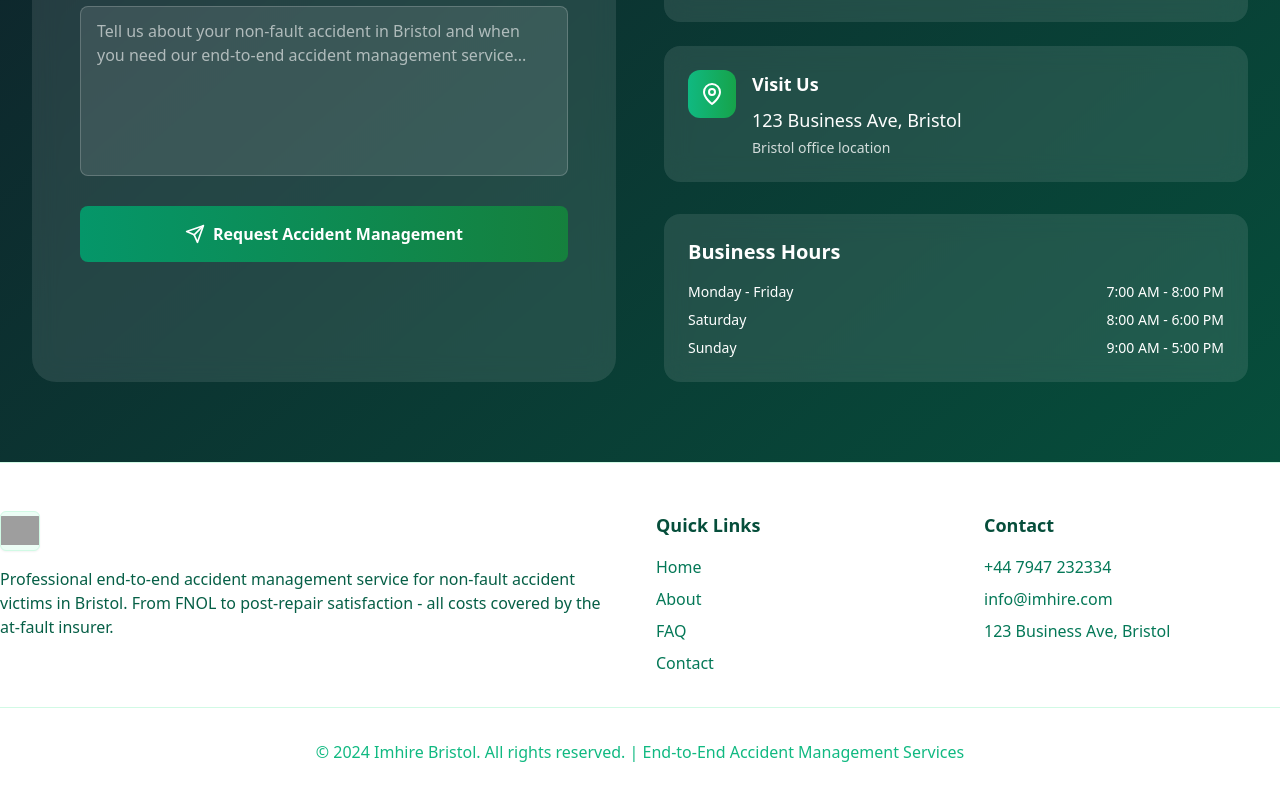
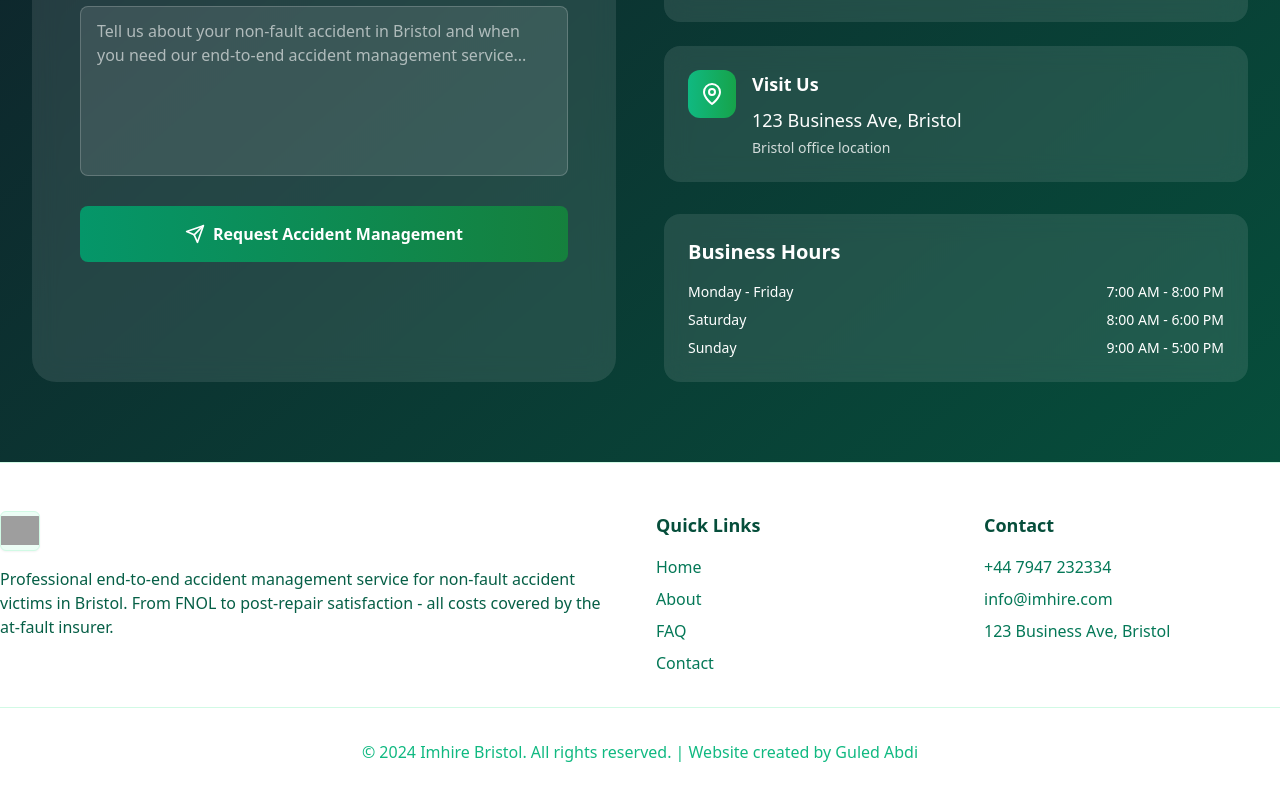
Before and after one commit to Gulzey/ImHire, a React (Vite) app: page / in a window 1280 px wide. Shown: the part 4434-5234 px from the top of the page. Built offline with nearby package versions, Linux system fonts and the light colour scheme; grey boxes are pictures that could not be loaded.

Commit message:
Update footer with creator tag

```diff
--- a/src/App.jsx
+++ b/src/App.jsx
@@ -76,7 +76,7 @@ function App() {
           </div>
 
           <div className="border-t border-emerald-100 mt-8 pt-8 text-center text-emerald-500">
-            <p>&copy; 2024 Imhire Bristol. All rights reserved. | End-to-End Accident Management Services</p>
+            <p>&copy; 2024 Imhire Bristol. All rights reserved. | Website created by <a href='https://www.linkedin.com/in/guled-abdi-b30656194/?locale=es_ES&trk=org-employees'>Guled Abdi</a></p>
           </div>
         </div>
       </footer>
```
